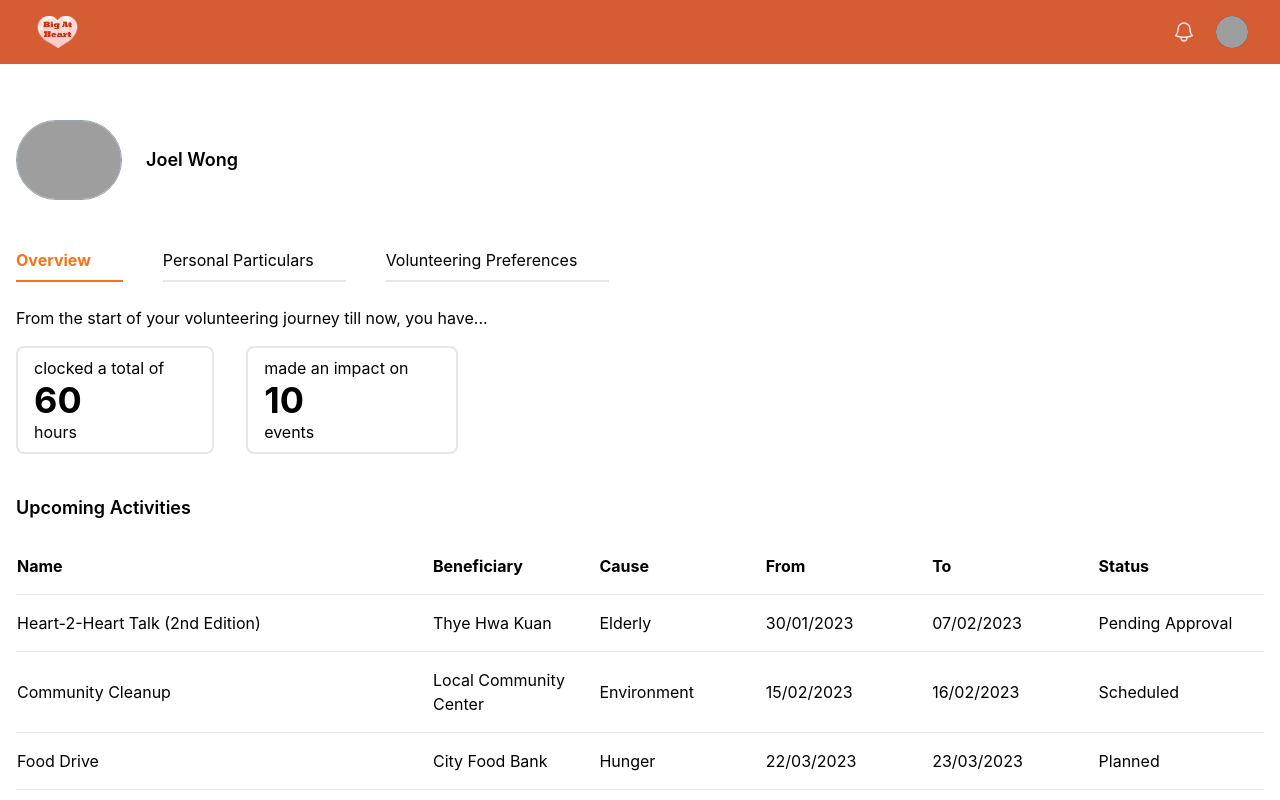
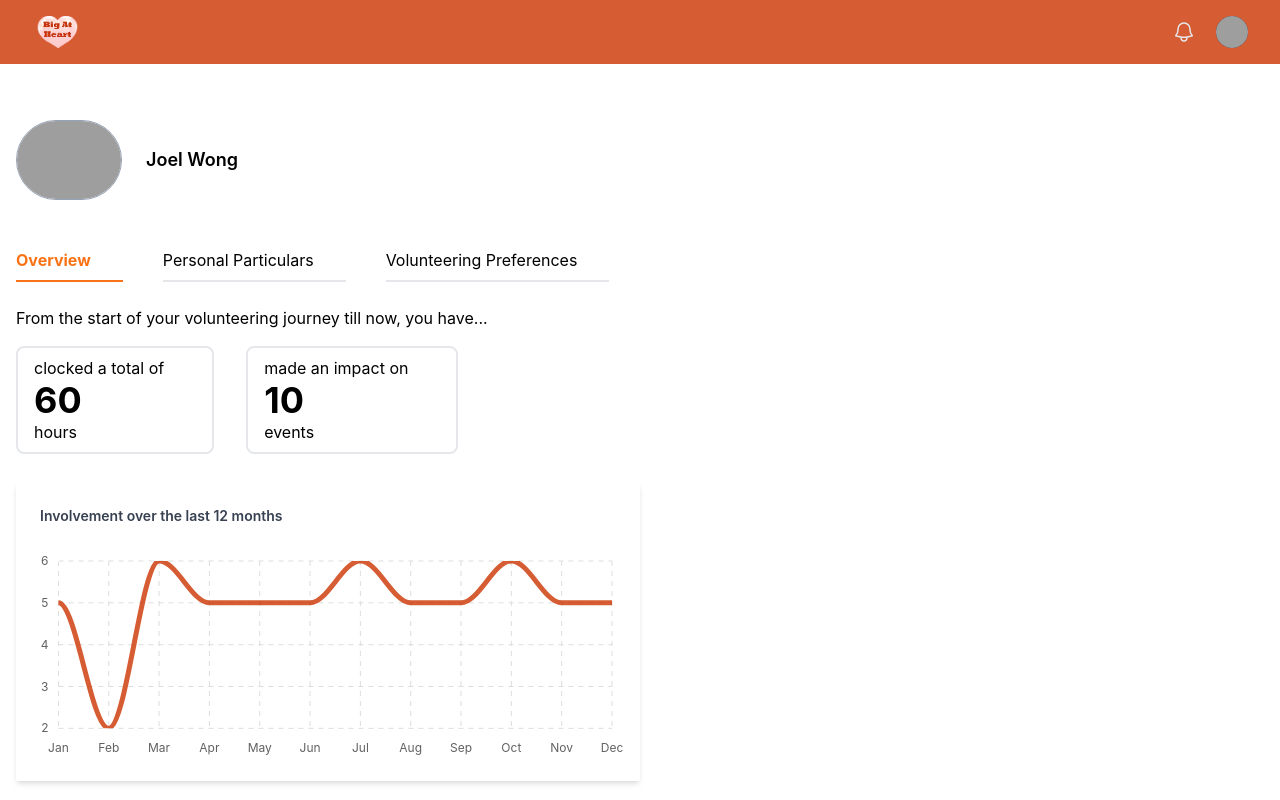
Before and after one commit to CJun1039/VoMA, a React (Create React App) app in the folder frontend/: page /profile in a window 1280 px wide. Shown: the top 800 px of the page. Built offline with nearby package versions, Linux system fonts and the light colour scheme; grey boxes are pictures that could not be loaded.

Commit message:
Add volunteer chart

```diff
--- a/frontend/package.json
+++ b/frontend/package.json
@@ -5,14 +5,17 @@
   "dependencies": {
     "@headlessui/react": "^1.7.18",
     "@heroicons/react": "^2.1.1",
+    "@material-tailwind/react": "^2.1.9",
     "@tailwindcss/forms": "^0.5.7",
     "@testing-library/jest-dom": "^5.17.0",
     "@testing-library/react": "^13.4.0",
     "@testing-library/user-event": "^13.5.0",
+    "apexcharts": "^3.45.2",
     "autoprefixer": "^10.4.17",
     "postcss": "^8.4.33",
     "postcss-loader": "^8.1.0",
     "react": "^18.2.0",
+    "react-apexcharts": "^1.4.1",
     "react-dom": "^18.2.0",
     "react-router-dom": "^6.22.0",
     "react-scripts": "^5.0.1",
--- a/frontend/src/components/Profile/profile.js
+++ b/frontend/src/components/Profile/profile.js
@@ -4,6 +4,7 @@ import data from "./profile.json";
 import NavBar from "../Navbar/navbar";
 import ParticularsForm from "../ParticularsForm/particulars-form";
 import PreferencesForm from "../PreferencesForm/preferences-form";
+import VolunteerChart from "./volunteer-chart";
 
 export default function Profile() {
   return (
@@ -43,6 +44,9 @@ function Tabs() {
         return (
           <div>
             <OverviewTab numHours={data.numHours} numEvents={data.numEvents} />
+            <div className="w-1/2 mt-7">
+            <VolunteerChart />
+            </div>
             <div className="py-10">
               <p className="text-lg mb-4 font-semibold">Upcoming Activities</p>
               <UpcomingActivitiesTable />
--- /dev/null
+++ b/frontend/src/components/Profile/volunteer-chart.js
@@ -0,0 +1,104 @@
+import { Card, CardBody } from "@material-tailwind/react";
+import Chart from "react-apexcharts";
+
+const chartConfig = {
+  type: "line",
+  height: 240,
+  series: [
+    {
+      name: "hours",
+      data: [5, 2, 6, 5, 5, 5, 6, 5, 5, 6, 5, 5],
+    },
+  ],
+  options: {
+    chart: {
+      toolbar: {
+        show: false,
+      },
+    },
+    dataLabels: {
+      enabled: false,
+    },
+    colors: ["#CC3401"],
+    stroke: {
+      lineCap: "round",
+      curve: "smooth",
+    },
+    markers: {
+      size: 0,
+    },
+    xaxis: {
+      axisTicks: {
+        show: false,
+      },
+      axisBorder: {
+        show: false,
+      },
+      labels: {
+        style: {
+          colors: "#616161",
+          fontSize: "12px",
+          fontFamily: "inherit",
+          fontWeight: 400,
+        },
+      },
+      categories: [
+        "Jan",
+        "Feb",
+        "Mar",
+        "Apr",
+        "May",
+        "Jun",
+        "Jul",
+        "Aug",
+        "Sep",
+        "Oct",
+        "Nov",
+        "Dec",
+      ],
+    },
+    yaxis: {
+      labels: {
+        style: {
+          colors: "#616161",
+          fontSize: "12px",
+          fontFamily: "inherit",
+          fontWeight: 400,
+        },
+      },
+    },
+    grid: {
+      show: true,
+      borderColor: "#dddddd",
+      strokeDashArray: 5,
+      xaxis: {
+        lines: {
+          show: true,
+        },
+      },
+      padding: {
+        top: 5,
+        right: 20,
+      },
+    },
+    fill: {
+      opacity: 0.8,
+    },
+    tooltip: {
+      theme: "dark",
+    },
+  },
+};
+
+export default function VolunteerChart() {
+  return (
+    <Card>
+      <CardBody className="px-2 pb-0">
+        <div className="text-sm px-4 font-semibold">
+          Involvement over the last 12 months
+        </div>
+        <Chart {...chartConfig} />
+      </CardBody>
+    </Card>
+  );
+}
```
Also changed, not shown: 1 other file (tests, documents, lock files or other folders).
